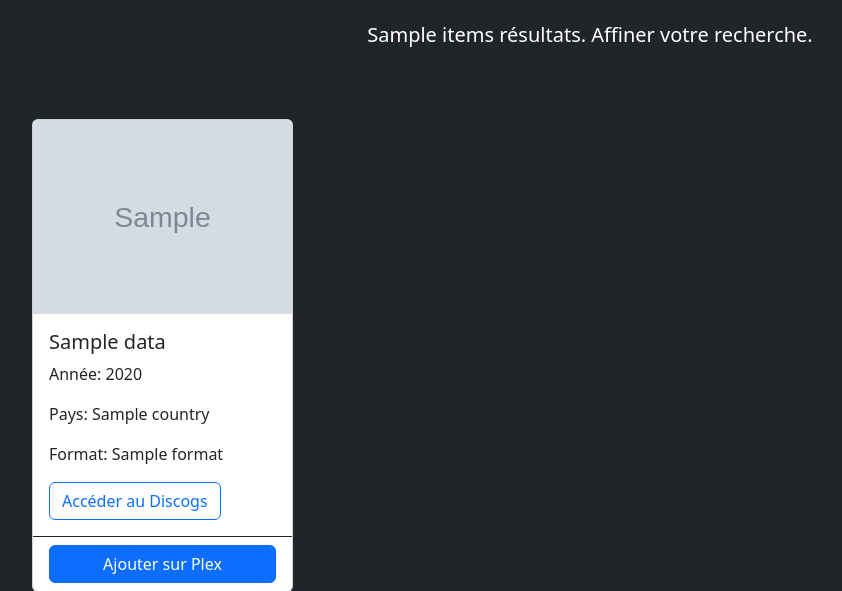
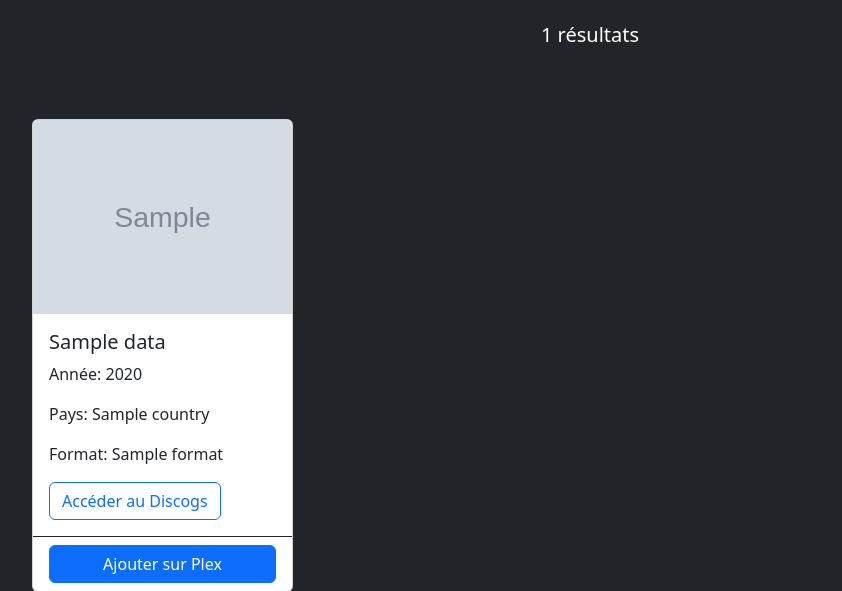
Before and after one commit to paloindici/MusicLink, a Flask app: template templates/recherche.html in a window 1280 px wide. Shown: the part 117-708 px from the top of the page, without its empty margins (50-892 px from the left). Run offline with Flask 2, Linux system fonts and the light colour scheme; the template is opened without the code that fills it: most values are stand-ins (such as "Sample title", 1, 10 or a date in 2020); grey boxes marked "Sample" are stand-in pictures.

Commit message:
UPDATE - Organize the code

```diff
--- a/app.py
+++ b/app.py
@@ -1,10 +1,8 @@
 import os
-import sqlite3
 from flask import Flask, render_template, request, session, redirect, url_for
 from plexapi.server import PlexServer
 from plexapi.myplex import MyPlexAccount
 
-import api_discogs
 import thread_downloader
 import tools
 from db import init_db, functions_db
@@ -81,39 +79,14 @@
 @app.route('/result/search', methods=['GET'])
 def search_result():
     if 'token' in session:
-        format = {
-            1: 'CD',
-            2: 'Vinyl',
-            3: 'Cassette'
-        }
-        list_master_id = []
-        final_list = []
         user = MyPlexAccount(token=session['token']).username
         result = request.args
-        response = api_discogs.search(result['nom'], format[int(result['format'])])
-        response_result = response['results']
-        for album in response_result:
-            if not album['master_id'] in list_master_id:
-                list_master_id.append(album['master_id'])
-                final_list.append(album)
-        # print(response)
-        # print(final_list)
-        pagination = response['pagination']
-        pagination['items'] = len(final_list)
-        # print(pagination)
-
-        # Analyse de la DB pour savoir si déjà présent dans les demandes
-        for item in final_list:
-            exist = functions_db.read_db_verify_if_exist(functions_db.get_db_connection(location_db), str(item['master_id']))
-            if exist:
-                item['exist'] = True
-            else:
-                item['exist'] = False
-
+        final_list = tools.search_result(result, location_db)
+        number = len(final_list)
         library_name = list(LIBRARY_NAME.split(","))
 
-        print(final_list)
-        return render_template("recherche.html", datas=final_list, pagination=pagination, library_name=library_name, username=user)
+        # print(final_list)
+        return render_template("recherche.html", datas=final_list, number=number, library_name=library_name, username=user)
     else:
         return redirect(url_for('signin'))
 
--- a/templates/recherche.html
+++ b/templates/recherche.html
@@ -12,13 +12,13 @@
         </div>
     </div>
     {% else %}
-    {% if pagination['items'] < 25 %}
+    {% if number < 25 %}
     <div class="d-flex justify-content-center" style="height: 3vh">
-        <h5 class="text-white">{{pagination['items']}} résultats</h5>
+        <h5 class="text-white">{{number}} résultats</h5>
     </div>
     {% else %}
     <div class="d-flex justify-content-center" style="height: 3vh">
-        <h5 class="text-white">{{pagination['items']}} résultats. Affiner votre recherche.</h5>
+        <h5 class="text-white">{{number}} résultats. Affiner votre recherche.</h5>
     </div>
     {% endif %}
     {% endif %}
@@ -120,11 +120,5 @@
     }
 }
 
-
-
-
-
-
-
 </script>
 {% endblock %}
```
Also changed, not shown: tools.py (+39 -1 lines).
